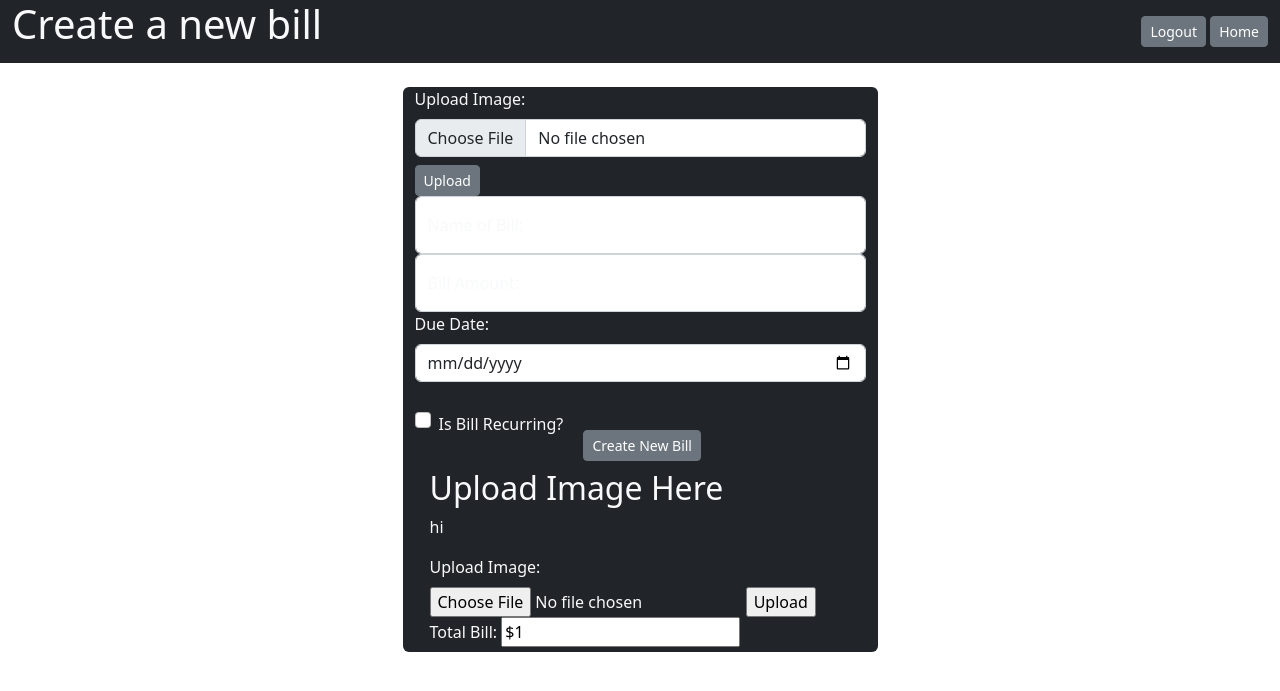
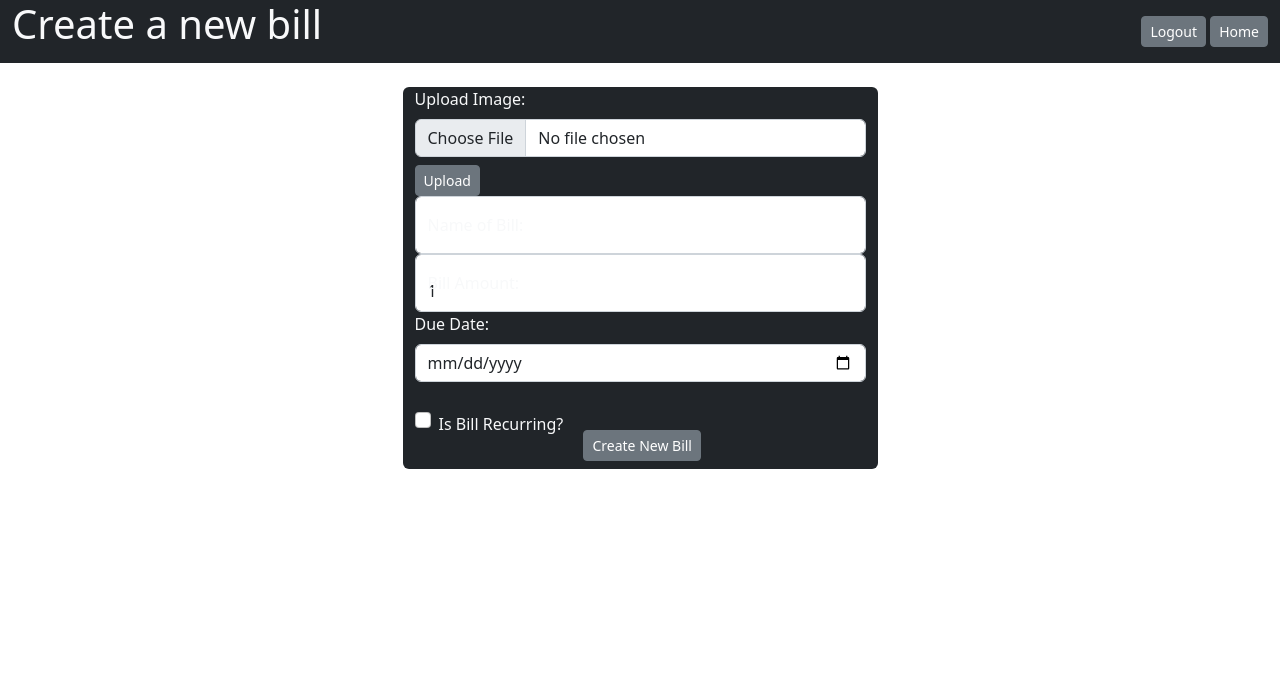
Before and after one commit to JustinGebing/Group_Project, a Flask app: template Group_10_Project/flask_app/templates/create.html in a window 1280 px wide. Shown: the top 691 px of the page. Run offline with Flask 2, Linux system fonts and the light colour scheme; the visitor is signed in with stand-in values (Sample User, id 1); tables that the repository leaves empty or names only in its code hold one stand-in row (values such as "Sample post"); the template is opened without the code that fills it: most values are stand-ins (such as "Sample title", 1, 10 or a date in 2020); some libraries are stand-ins or nearby versions.

Commit message:
Saving Changes for Parser

```diff
--- a/Group_10_Project/flask_app/static/js/upload_Image.js
+++ b/Group_10_Project/flask_app/static/js/upload_Image.js
@@ -6,11 +6,3 @@
             .then( response => response.json() )
             .then( data => console.log(data) )
     }
-    $(document).ready(function(){
-        $("input").keyup(function(){
-                var img = $("#file").val();
-                var amount = $("input").val();
-                $.post("http://localhost:5000/new/bill/img",img,function(result){
-                        $("#amount").val(result);})
-                })
-        })
--- a/Group_10_Project/flask_app/templates/create.html
+++ b/Group_10_Project/flask_app/templates/create.html
@@ -29,11 +29,13 @@
         <div class="container my-4 text-light">
             <div class="row">
                 <div class="col-5 mx-auto bg-dark rounded">
-                    <form action='/new/bill' id='imageForm' method='post' enctype="multipart/form-data">
+                    <form action="/new/bill" id='imageForm' method='post' enctype="multipart/form-data">
                         <label for="file">Upload Image: </label>
-                        <input class="form-control" type='file' name='file' value="{{file}}">
-                        <input class="btn btn-sm btn-secondary mt-2" type='submit' id="submit_btn" value='Upload'>
+                        <input class="form-control" id="file" type='file' name='file' value = "{{file_value}}" accept="image/jpeg,image/jpg,image/png">
+                        <input class="btn btn-sm btn-secondary mt-2" type="submit"value = "Upload" onclick="loadImg()" id="submit_btn">
                     </form>
+
+
                     <form action="/create/bill" method="post" enctype="multipart/form-data">
                         <input type="hidden" name="user_id" value="{{session['account_id']}}">
                         <div class="form-floating">
@@ -42,7 +44,7 @@
                         </div>
                         <div class="form-floating">
                             <label for="amount" class="form-label">Bill Amount:</label>
-                            <input class="form-control" type="number" name="amount" placeholder="Bill amount">
+                            <input class="form-control" type="number" name="amount" placeholder="Bill amount" value="{{total_cost}}">
                         </div>
                         <div>
                             <label class="form-label" for="due_date">Due Date:</label>
@@ -53,19 +55,6 @@
                             <label class="form-check-label" for="recurring">Is Bill Recurring?</label>
                         </div>
                         <input class="btn btn-secondary btn-sm mb-2 mt-5" type="submit" value="Create New Bill">
-                <div class="col">
-                    <h2>Upload Image Here</h2>
-                    <p>hi</p>
-                    <form action='/new/bill' id='imageForm' method='post' enctype="multipart/form-data">
-                        <label for="file">Upload Image: </label>
-                        <input type='file' name='file' value="{{file}}">
-                        <input type='submit' id='submit_btn' value='Upload'>
-                    </form>
-                    <form id='billForm' method='post'>
-                        <label for="amount">Total Bill: </label>
-                        <input type='text' name='amount' value="${{total_cost}}">
-                    </form>
-                </div>
             </div>
         </div>
 
@@ -73,5 +62,7 @@
     <script src="https://cdnjs.cloudflare.com/ajax/libs/popper.js/1.14.7/umd/popper.min.js" integrity="sha384-UO2eT0CpHqdSJQ6hJty5KVphtPhzWj9WO1clHTMGa3JDZwrnQq4sF86dIHNDz0W1" crossorigin="anonymous"></script>
     <script src="https://stackpath.bootstrapcdn.com/bootstrap/4.3.1/js/bootstrap.min.js" integrity="sha384-JjSmVgyd0p3pXB1rRibZUAYoIIy6OrQ6VrjIEaFf/nJGzIxFDsf4x0xIM+B07jRM" crossorigin="anonymous"></script>
     <script src="static/js/bootstrap.js"></script>
+
+
 </body>
 </html>
```
Also changed, not shown: Group_10_Project/flask_app/controllers/bills.py (+4 -11 lines), Group_10_Project/flask_app/models/image_text.py (+12 -9 lines).
